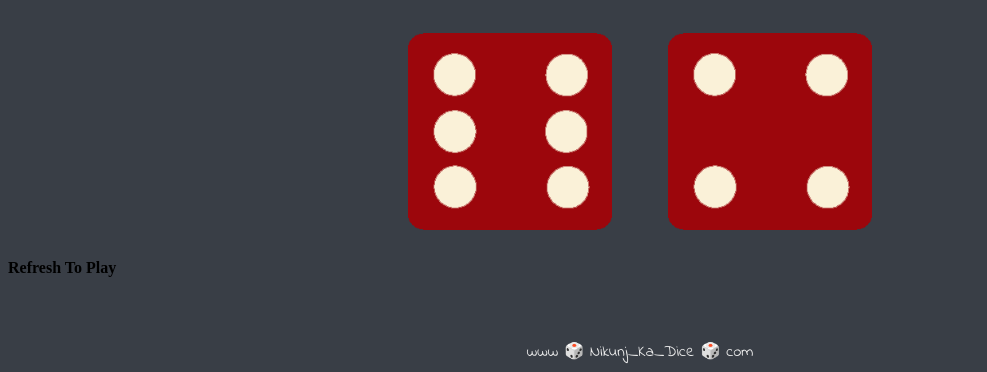
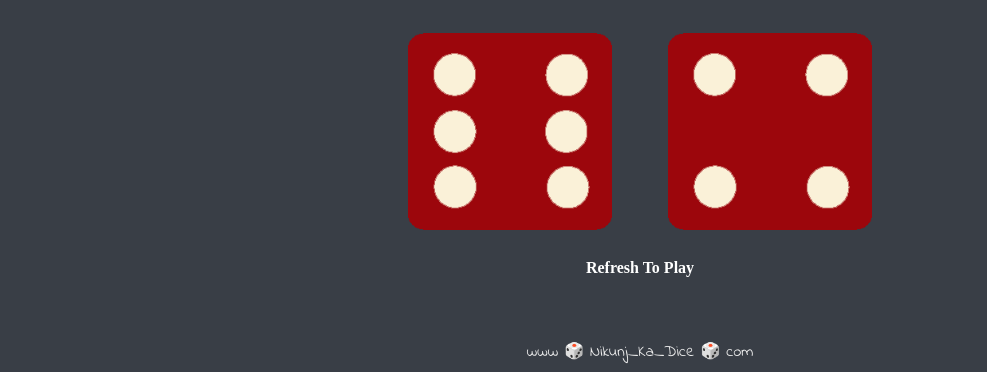
Before and after one commit to Prince5407/Dice-Roll, a plain HTML site: page index.html in a window 1280 px wide. Shown: the part 462-834 px from the top of the page, without its empty margins (0-987 px from the left). Drawn offline with Linux system fonts and the light colour scheme.

Commit message:
Update styles.css

```diff
--- a/styles.css
+++ b/styles.css
@@ -31,6 +31,10 @@ p {
 img {
   width: 80%;
 }
+.text_align{
+  text-align: center;
+  color: white;
+}
 
 footer {
   margin-top: 5%;
```
